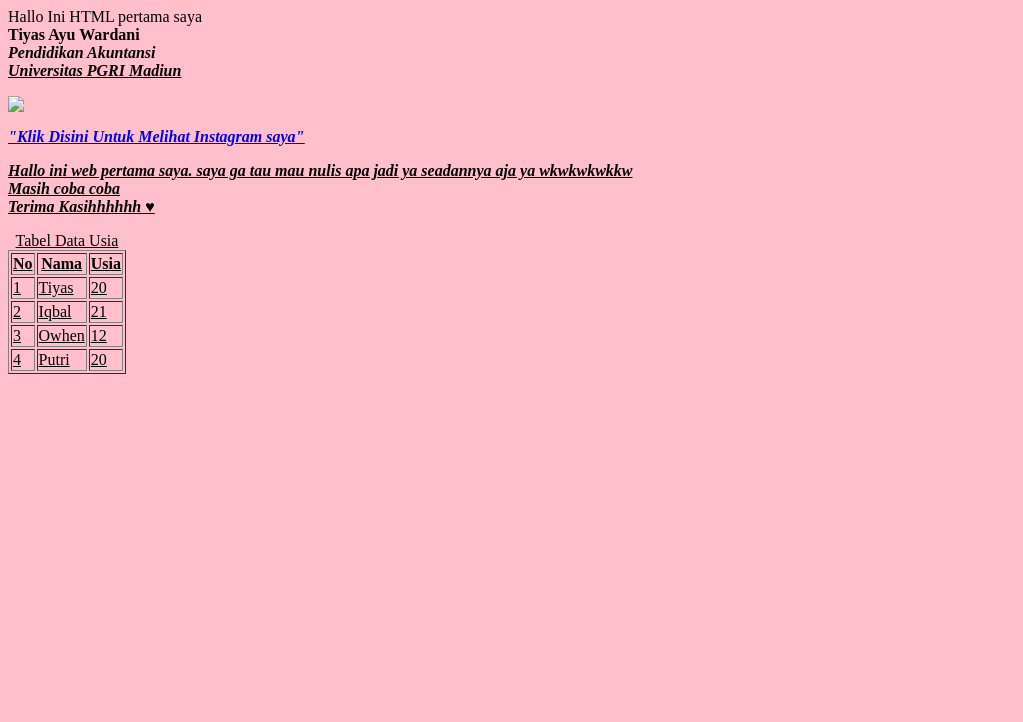
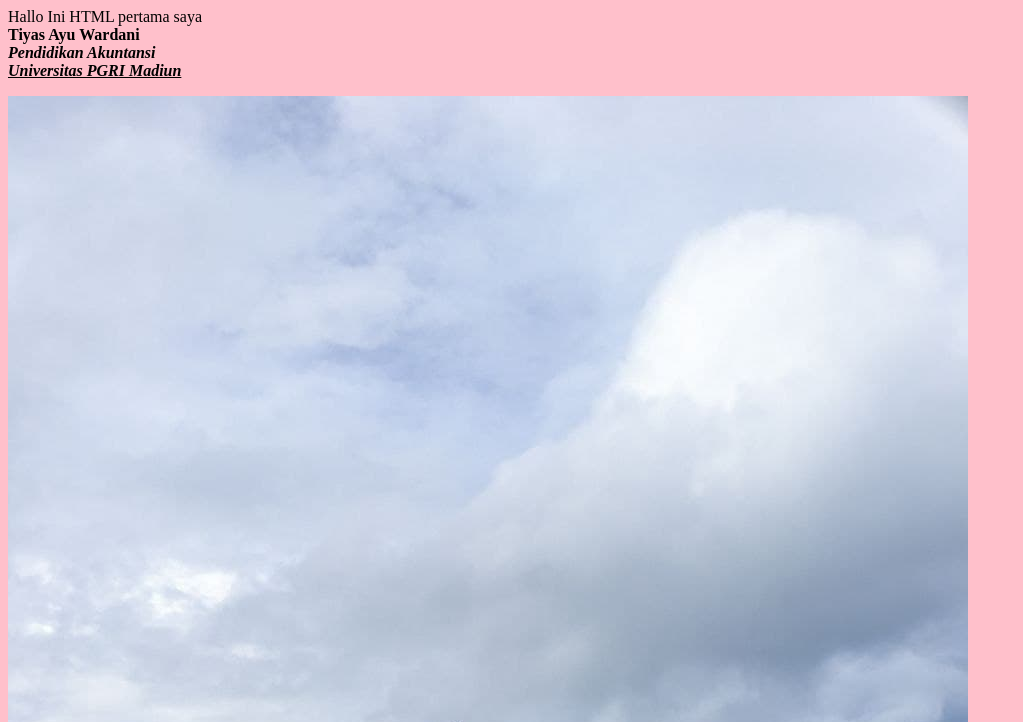
Before and after one commit to Tiyasayu/Tiyasayu.github.io, a plain HTML site: page index.html in a window 1280 px wide. Shown: the top 722 px of the page, without its empty margins (0-1023 px from the left). Drawn offline with Linux system fonts and the light colour scheme.

Commit message:
Update index.html

```diff
--- a/index.html
+++ b/index.html
@@ -8,7 +8,7 @@
 	  <br> <i> Pendidikan Akuntansi
 	  <br> <u> Universitas PGRI Madiun
 	  <p>
-		  <img src="Tiyas 1.jpg"/>
+		  <img src="Foto/Tiyas 1.jpg"/>
 	<p>
 		<a href="https://www.instagram.com/p/CUrvj2XBFoy/?utm_medium=copy_link"> "Klik Disini Untuk Melihat Instagram saya"</a>
 	  <p>
```
